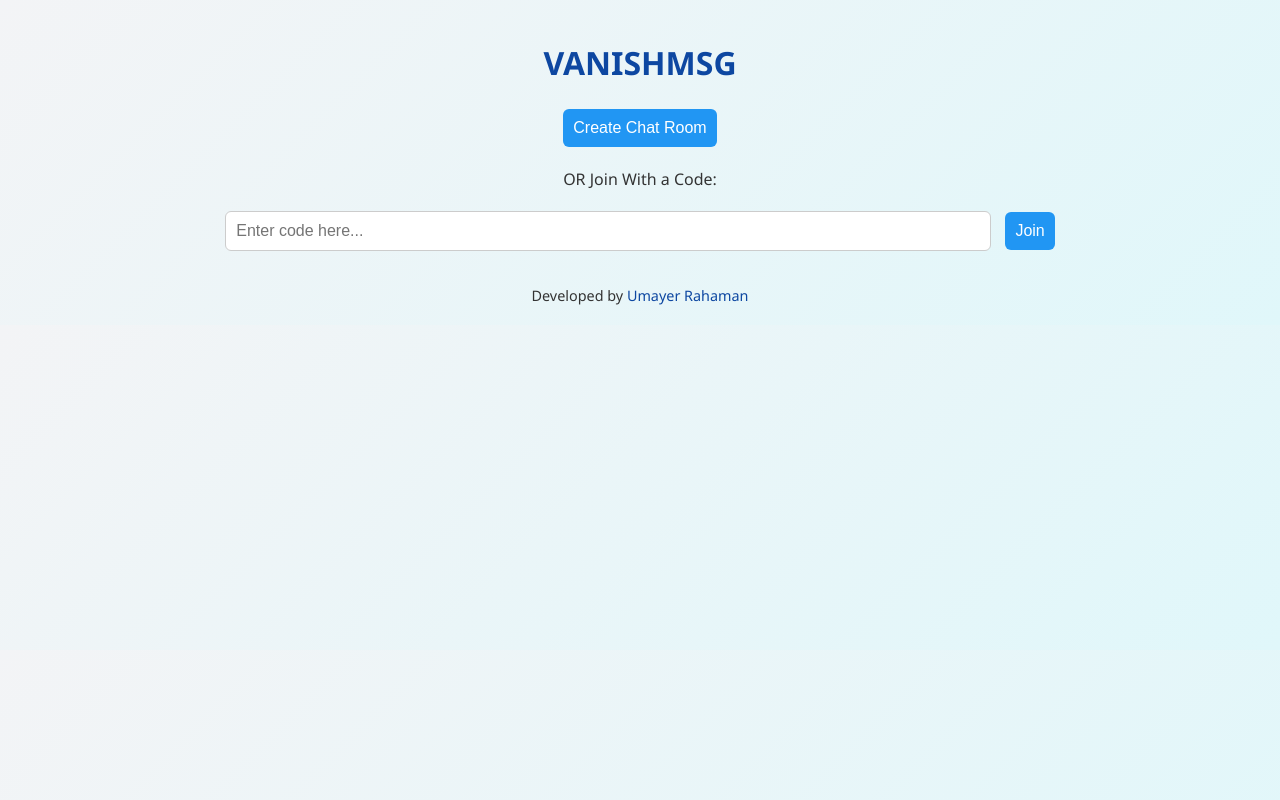
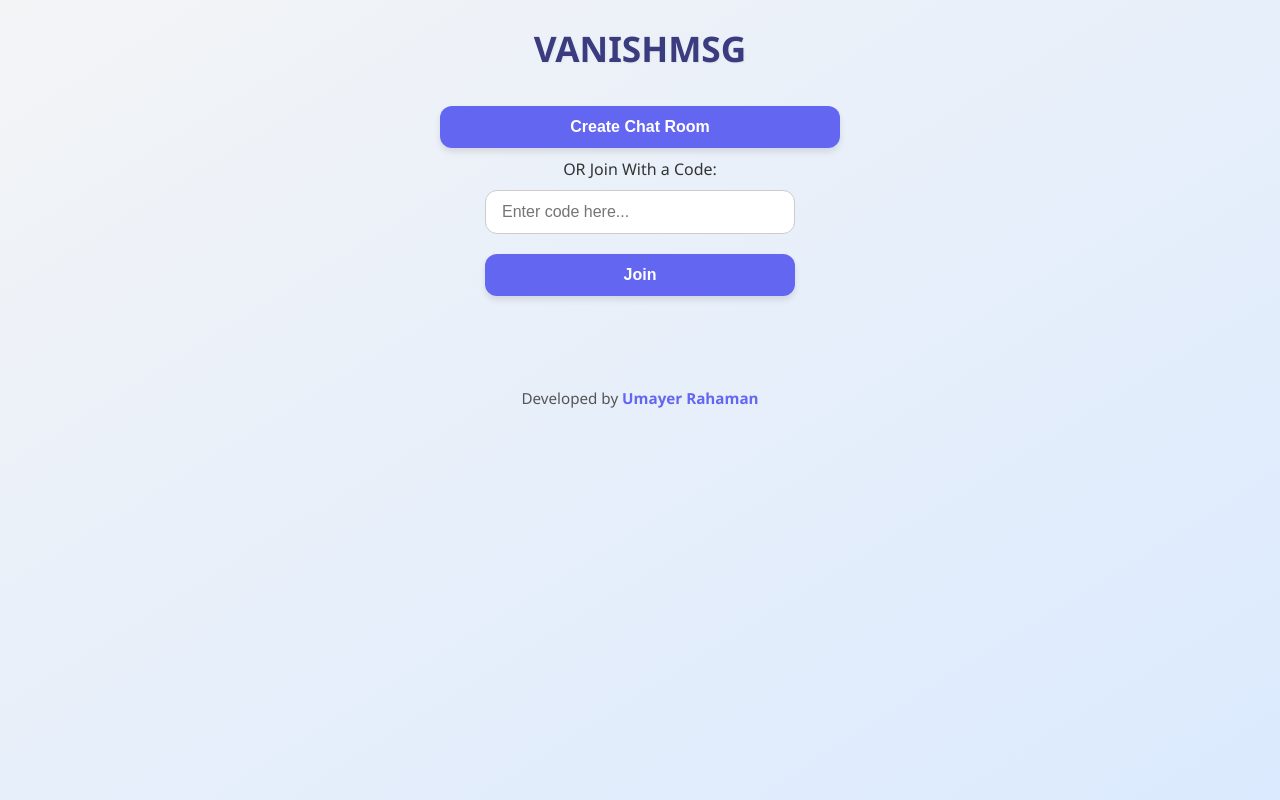
Before and after one commit to mikalobina/Vanish, a website: page public/index.html in a window 1280 px wide. Drawn offline with nearby package versions, Linux system fonts and the light colour scheme; no server answers.

Commit message:
Update style.css

```diff
--- a/public/style.css
+++ b/public/style.css
@@ -1,73 +1,126 @@
+/* Base Reset */
+* {
+  margin: 0;
+  padding: 0;
+  box-sizing: border-box;
+}
 
 body {
-  font-family: 'Segoe UI', Tahoma, Geneva, Verdana, sans-serif;
-  background: linear-gradient(135deg, #f3f4f6, #e0f7fa);
-  margin: 0;
-  padding: 20px;
-  text-align: center;
+  font-family: 'Segoe UI', sans-serif;
+  background: linear-gradient(to bottom right, #f3f4f6, #dbeafe);
   color: #333;
+  display: flex;
+  flex-direction: column;
+  align-items: center;
+  padding: 1.5rem;
+  min-height: 100vh;
 }
 
+/* Title */
 h1 {
-  font-size: 2rem;
-  color: #0d47a1;
+  font-size: 2.2rem;
+  margin-bottom: 1.5rem;
+  color: #3b3b80;
+  text-shadow: 1px 1px 2px rgba(0,0,0,0.05);
+}
+
+/* Buttons and Inputs */
+input[type="text"],
+button {
+  width: 100%;
+  max-width: 400px;
+  padding: 12px 16px;
+  font-size: 1rem;
+  margin: 10px 0;
+  border-radius: 12px;
+  border: 1px solid #ccc;
+  outline: none;
+  background-color: #fff;
+  transition: all 0.2s ease-in-out;
+}
+
+button {
+  background-color: #6366f1;
+  color: white;
+  font-weight: 600;
+  box-shadow: 0 4px 6px rgba(0,0,0,0.1);
+  border: none;
+}
+
+button:hover {
+  background-color: #4f46e5;
+  transform: translateY(-2px);
+}
+
+/* Chat messages area */
+#messages {
+  width: 100%;
+  max-width: 400px;
+  height: 220px;
+  background-color: #ffffff;
+  border: 1px solid #e5e7eb;
+  border-radius: 12px;
+  padding: 1rem;
+  overflow-y: auto;
+  margin-bottom: 10px;
+  box-shadow: 0 2px 8px rgba(0, 0, 0, 0.05);
+}
+
+/* Chat message text */
+#messages div {
+  padding: 6px 0;
+  font-size: 0.95rem;
+}
+
+/* Room code display */
+#roomCodeDisplay {
+  margin: 15px 0;
+  font-weight: bold;
+  font-size: 1rem;
+  color: #444;
+}
+
+/* Code input container */
+#codeInput {
+  text-align: center;
   margin-bottom: 20px;
 }
 
+/* Hide initially */
 #chat, #vanishBtn {
   display: none;
 }
 
-#messages {
-  height: 200px;
-  max-width: 400px;
-  margin: 0 auto 10px;
-  overflow-y: scroll;
-  border: 1px solid #ccc;
-  border-radius: 8px;
-  padding: 10px;
-  background-color: #fff;
-}
-
-input, button {
-  padding: 10px;
-  margin: 5px;
-  border-radius: 6px;
-  border: 1px solid #ccc;
-  font-size: 1rem;
-}
-
-input {
-  width: 60%;
-}
-
-button {
-  background-color: #2196f3;
-  color: white;
-  border: none;
-  cursor: pointer;
-}
-
-button:hover {
-  background-color: #1976d2;
-}
-
-#roomCodeDisplay {
-  margin: 20px;
-  font-weight: bold;
-  color: #0d47a1;
-}
-
+/* Footer */
 footer {
-  margin-top: 30px;
-  font-size: 0.9rem;
+  margin-top: 2rem;
+  text-align: center;
+  font-size: 0.95rem;
+  color: #555;
 }
 
 footer a {
-  color: #0d47a1;
+  color: #6366f1;
   text-decoration: none;
+  font-weight: 600;
 }
 
 footer a:hover {
   text-decoration: underline;
 }
+
+/* Responsive */
+@media (max-width: 500px) {
+  h1 {
+    font-size: 1.8rem;
+  }
+
+  input, button {
+    font-size: 1rem;
+    padding: 10px;
+  }
+
+  #messages {
+    height: 180px;
+  }
+}
```
